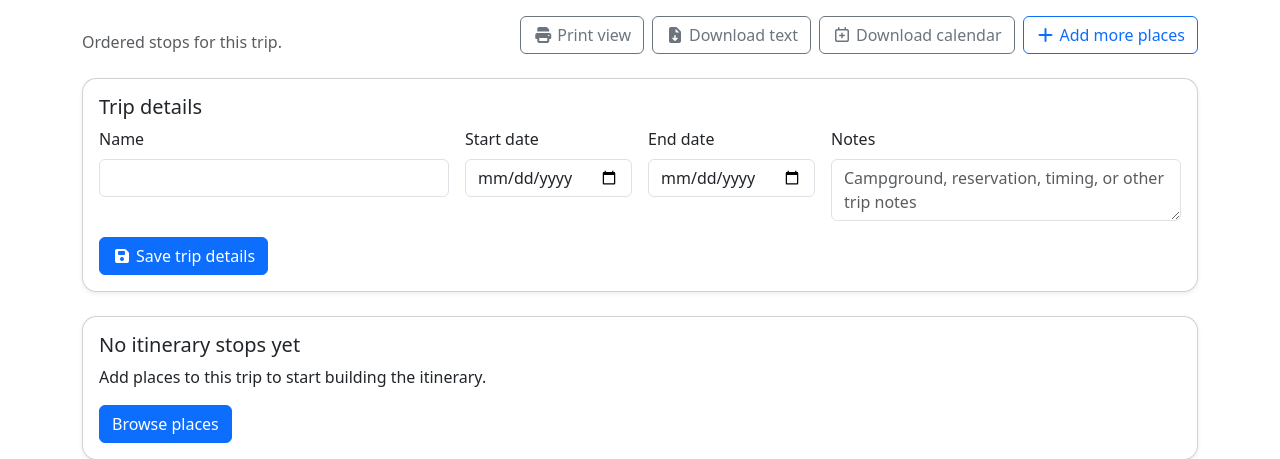
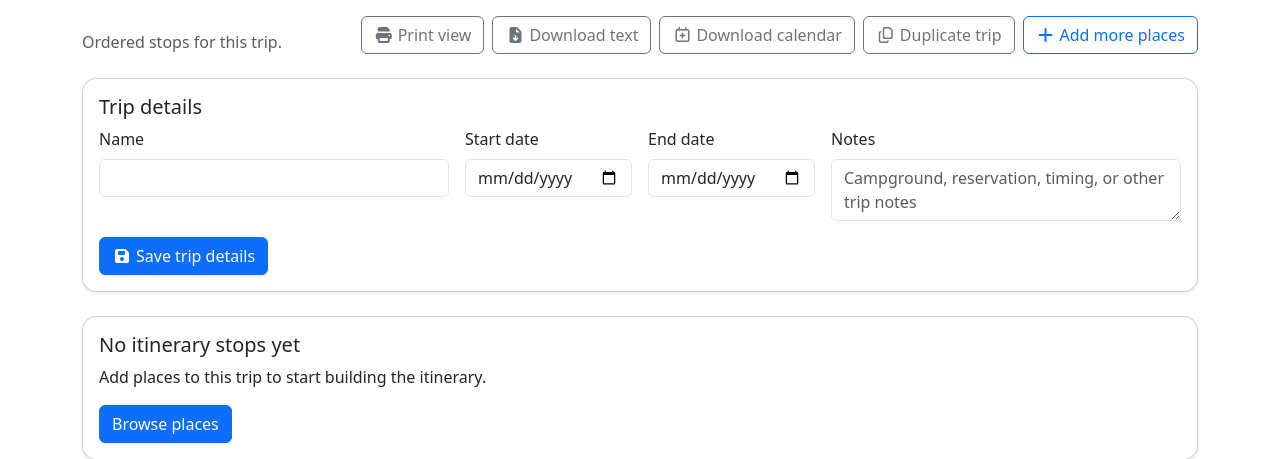
Before and after one commit to drakeg/vlog_travel_finder, a Python web app: template templates/public/trip_detail.html in a window 1280 px wide. Shown: the part 105-564 px from the top of the page. Run offline with Jinja, Linux system fonts and the light colour scheme; the template is opened without the code that fills it, so the values that code supplies are empty.

Commit message:
feat: add duplicate trip action

```diff
--- a/templates/public/trip_detail.html
+++ b/templates/public/trip_detail.html
@@ -25,6 +25,11 @@
       <a class="btn btn-outline-secondary" href="{{ url_for('public.trip_calendar_export', trip_id=trip.id) }}">
         <i class="fa-regular fa-calendar-plus me-1"></i>Download calendar
       </a>
+      <form method="post" action="{{ url_for('public.trip_duplicate', trip_id=trip.id) }}" class="mb-0">
+        <button class="btn btn-outline-secondary" type="submit">
+          <i class="fa-regular fa-copy me-1"></i>Duplicate trip
+        </button>
+      </form>
       <a class="btn btn-outline-primary" href="{{ url_for('public.places') }}">
         <i class="fa-solid fa-plus me-1"></i>Add more places
       </a>
```
